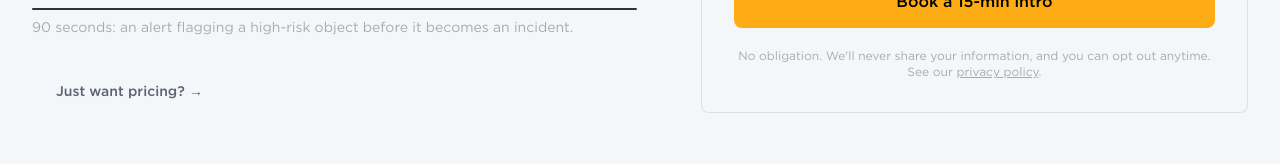
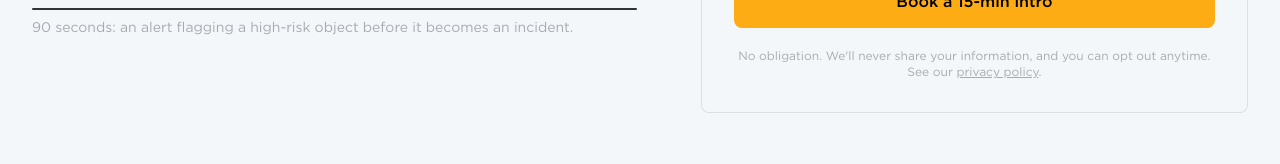
Before and after one commit to NinetyoneCreative/Dozerai, a Next.js app: page /demo in a window 1280 px wide. Shown: the part 696-860 px from the top of the page. Built offline with nearby package versions, Linux system fonts and the light colour scheme; no server answers.

Commit message:
content: remove stray "Just want pricing?" link on the demo page
Drop the orphaned pricing jump link (and the now-unused CtaLink import).

Co-Authored-By: Claude Opus 4.8 <noreply@anthropic.com>

```diff
--- a/app/demo/page.tsx
+++ b/app/demo/page.tsx
@@ -3,7 +3,6 @@ import { Section } from "@/components/Section";
 import { SafeVideo } from "@/components/SafeVideo";
 import { DemoForm } from "@/components/DemoForm";
 import { PricingBlock } from "@/components/PricingBlock";
-import { CtaLink } from "@/components/CtaLink";
 import { buildMetadata } from "@/lib/seo";
 import { ASSETS } from "@/lib/site";
 
@@ -71,14 +70,6 @@ export default function DemoPage() {
               90 seconds: an alert flagging a high-risk object before it becomes an
               incident.
             </p>
-
-            {/* Jump to pricing */}
-            <p className="mt-8">
-              <CtaLink href="#pricing" variant="ghost" trackId="demo_jump_pricing">
-                Just want pricing? →
-              </CtaLink>
-            </p>
-
           </div>
 
           {/* RIGHT, the lean form */}
```
